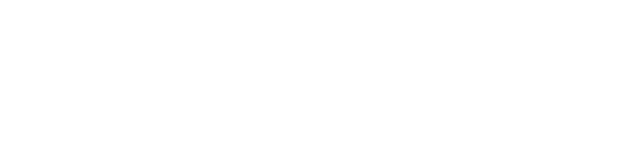
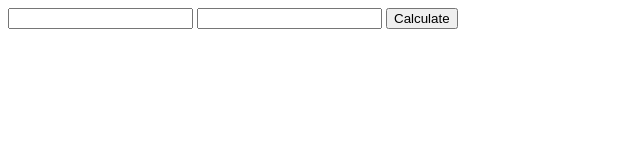
Before and after one commit to Huzaifa-Shakoor/prompt-calculator, a plain HTML site: page index.html in a window 1280 px wide. Shown: the whole page, without its empty margins (0-640 px from the left). Drawn offline with Linux system fonts and the light colour scheme.

Commit message:
Value get from input feild

```diff
--- /dev/null
+++ b/app.js
@@ -0,0 +1,8 @@
+function myfunction(){
+    let val1 = document.getElementById("val-1").value
+    let val2 = document.getElementById("val-2").value
+
+
+
+
+}
--- a/index.html
+++ b/index.html
@@ -6,6 +6,11 @@
     <title>Simple calculator</title>
 </head>
 <body>
-
+    <div class="container">
+        <input type="number" id="val-1">
+        <input type="number" id="val-2">
+        <button onclick="myfunction()">Calculate</button>
+    </div>
+    <script src="./app.js"></script>
 </body>
 </html>
```
